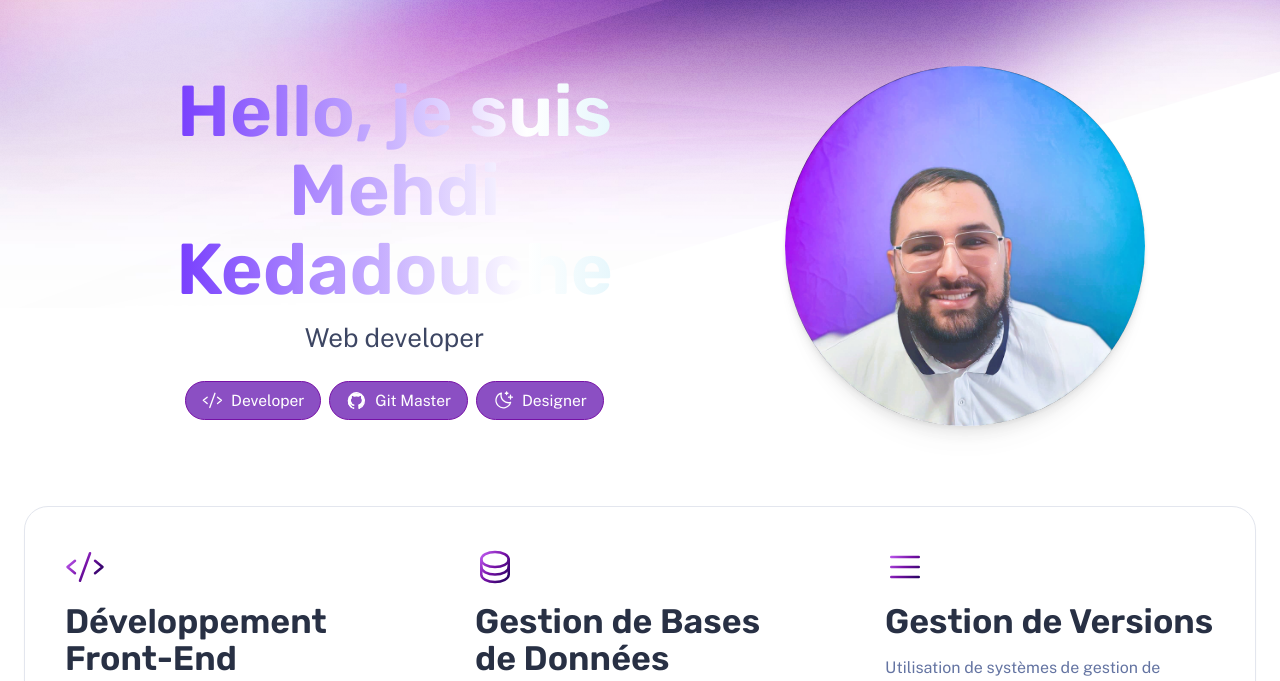
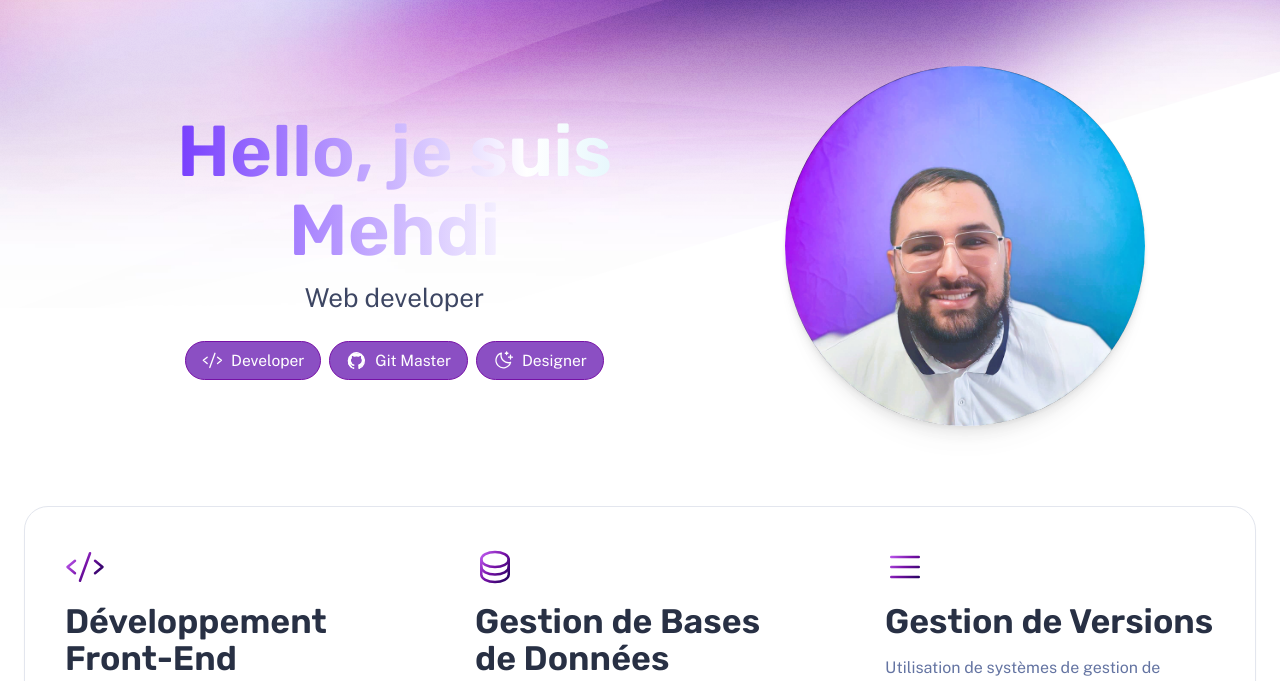
Before and after one commit to mehdi-Kedadouche/Portfolio, an Astro site: page / in a window 1280 px wide. Shown: the part 119-800 px from the top of the page. Built offline with nearby package versions, Linux system fonts and the light colour scheme; Astro itself is replaced by a stand-in of ours.

Commit message:
test build

```diff
--- a/src/pages/index.astro
+++ b/src/pages/index.astro
@@ -30,7 +30,7 @@ const projects = (await getCollection('work'))
 		<div class="wrapper stack gap-8 lg:gap-20">
 			<header class="hero">
 				<Hero
-					title="Hello, je suis Mehdi Kedadouche"
+					title="Hello, je suis Mehdi"
 					tagline=" Web developer"
 					align="start"
 				>
```
Also changed, not shown: 2 other files.
